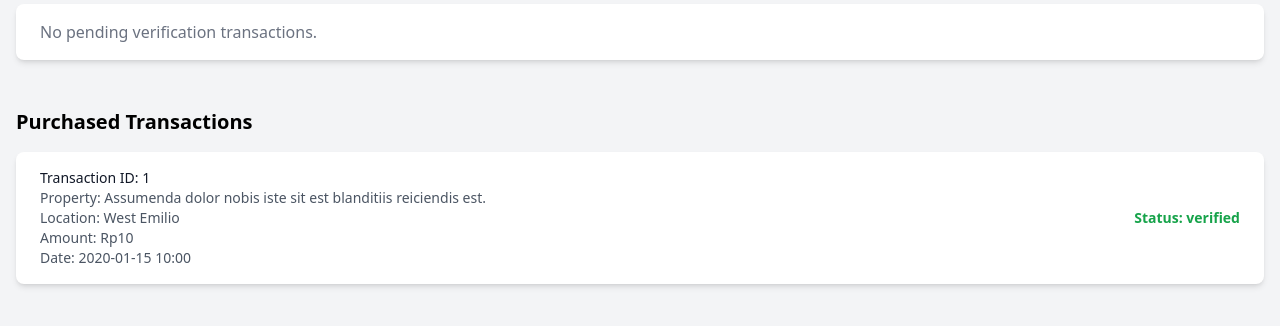
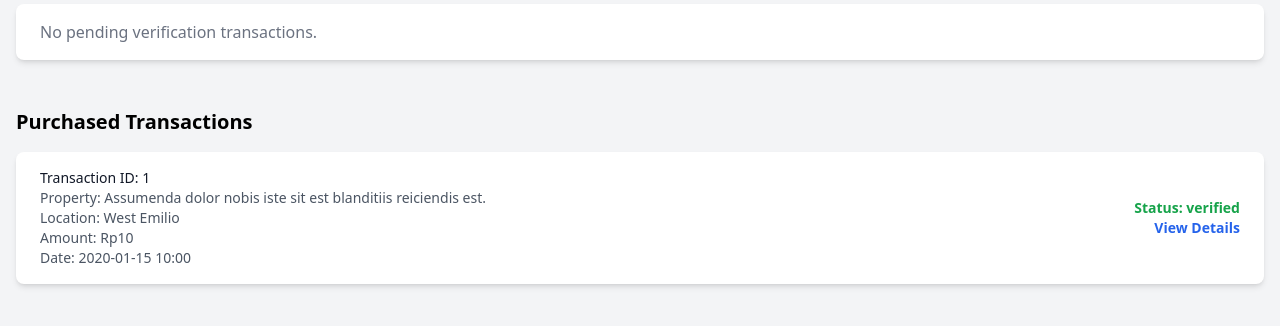
Before and after one commit to Arya2113/UrbaNest, a Laravel app: page /transactions in a window 1280 px wide. Shown: the part 201-527 px from the top of the page. Run offline with Laravel 12, Linux system fonts and the light colour scheme; a user stored in the database is signed in; data comes from the database, SQL or seed files in the repository; tables that the repository leaves empty hold one stand-in row (values such as "Sample post"); some libraries are stand-ins or nearby versions.

Commit message:
history transaksi fix layout dan confirmed

```diff
--- a/resources/views/historytransaction.blade.php
+++ b/resources/views/historytransaction.blade.php
@@ -25,12 +25,19 @@
                                     <div class="text-sm text-gray-600">Amount: Rp{{ number_format($transaction->total_transfer ?? 0, 0, ',', '.') }}</div>
                                     <div class="text-sm text-gray-600">Date: {{ $transaction->created_at->format('Y-m-d H:i') }}</div>
                                 </div>
-                                <div class="text-sm font-semibold text-yellow-600">Status: {{ $transaction->status_transaksi }}</div>
+                                <div class="text-sm font-semibold text-yellow-600 text-right">
+                                    Status:
+                                    @if ($transaction->status_transaksi === 'uploaded')
+                                        Waiting Confirmation
+                                    @else
+                                        {{ $transaction->status_transaksi }}
+                                    @endif
+                                    <br>
+                                    <a href="{{ route('payment.confirmation', $transaction->id) }}" class="text-blue-600 hover:text-blue-900 text-sm">View Details</a>
+                                </div>
                             </div>
-                             {{-- Add a link or button for actions if needed --}}
-                             {{-- <div class="mt-4 text-right">
-                                <a href="#" class="text-blue-600 hover:text-blue-900 text-sm">View Details</a>
-                            </div> --}}
+
+
                         </li>
                     @endforeach
                 </ul>
@@ -59,12 +66,12 @@
                                     <div class="text-sm text-gray-600">Amount: Rp{{ number_format($transaction->total_transfer ?? 0, 0, ',', '.') }}</div>
                                     <div class="text-sm text-gray-600">Date: {{ $transaction->created_at->format('Y-m-d H:i') }}</div>
                                 </div>
-                                <div class="text-sm font-semibold text-green-600">Status: {{ $transaction->status_transaksi }}</div>
+                                <div class="text-sm font-semibold text-green-600 text-right">
+                                    Status: {{ $transaction->status_transaksi }}
+                                    <br>
+                                    <a href="{{ route('payment.confirmation', $transaction->id) }}" class="text-blue-600 hover:text-blue-900 text-sm">View Details</a>
+                                </div>
                             </div>
-                             {{-- Add a link or button for actions if needed --}}
-                            {{-- <div class="mt-4 text-right">
-                                <a href="#" class="text-blue-600 hover:text-blue-900 text-sm">View Details</a>
-                            </div> --}}
                         </li>
                     @endforeach
                 </ul>
--- a/routes/web.php
+++ b/routes/web.php
@@ -49,8 +49,6 @@ Route::get('/payment/confirmed/{transactionId}', [PropertyCheckoutController::cl
 
 Route::get('/payment/rejected/{transactionId}', [PropertyCheckoutController::class, 'paymentRejected'])->name('payment.rejected') ->middleware('auth');
 
-// History Favorite Route
 Route::get('/favorite', [FavoriteController::class, 'index'])->name('favorite.index')->middleware('auth');
 
-// History Transaction Route
 Route::get('/transactions', [HistoryController::class, 'index'])->name('history.transactions.index')->middleware('auth');
```
Also changed, not shown: resources/views/paymentconfirmed.blade.php (+8 -9 lines), database/migrations/0001_01_01_000000_create_users_table.php.
